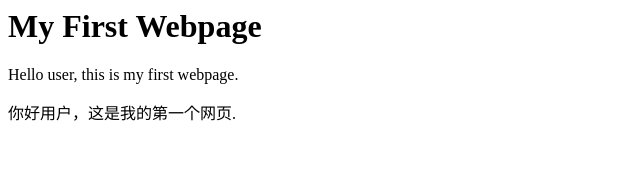
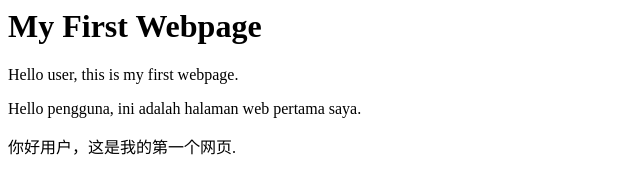
Before and after one commit to jasonwong1788/jasonwong1788.github.io, a plain HTML site: page index.html in a window 1280 px wide. Shown: the whole page, without its empty margins (0-640 px from the left). Drawn offline with Linux system fonts and the light colour scheme.

Commit message:
Update index.html

```diff
--- a/index.html
+++ b/index.html
@@ -18,6 +18,7 @@
   <h1>My First Webpage</h1>
 
   <p>Hello user, this is my first webpage.</p>
+  <p>Hello pengguna, ini adalah halaman web pertama saya.</p>
   <p>你好用户，这是我的第一个网页.</p>
 </body>
 
```
